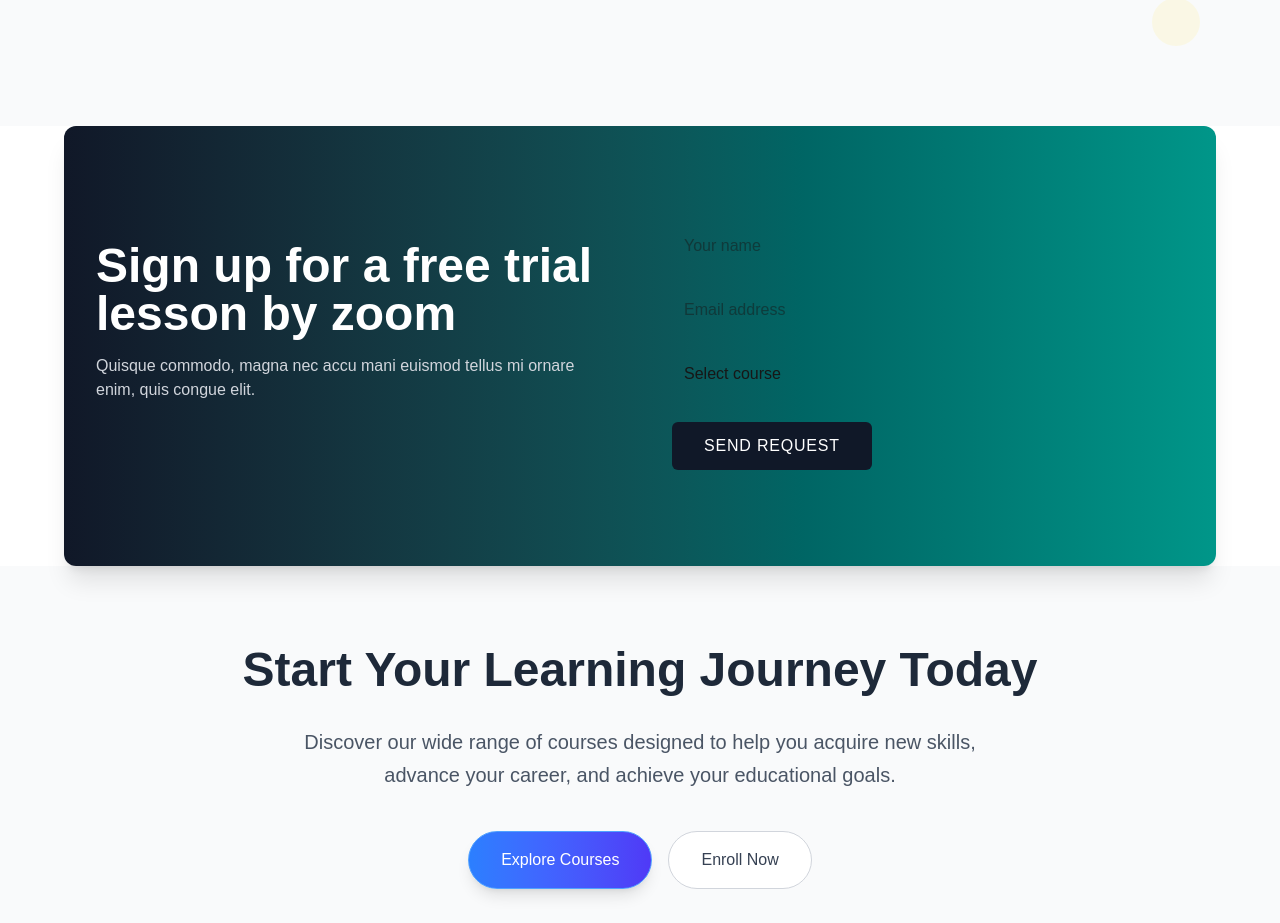
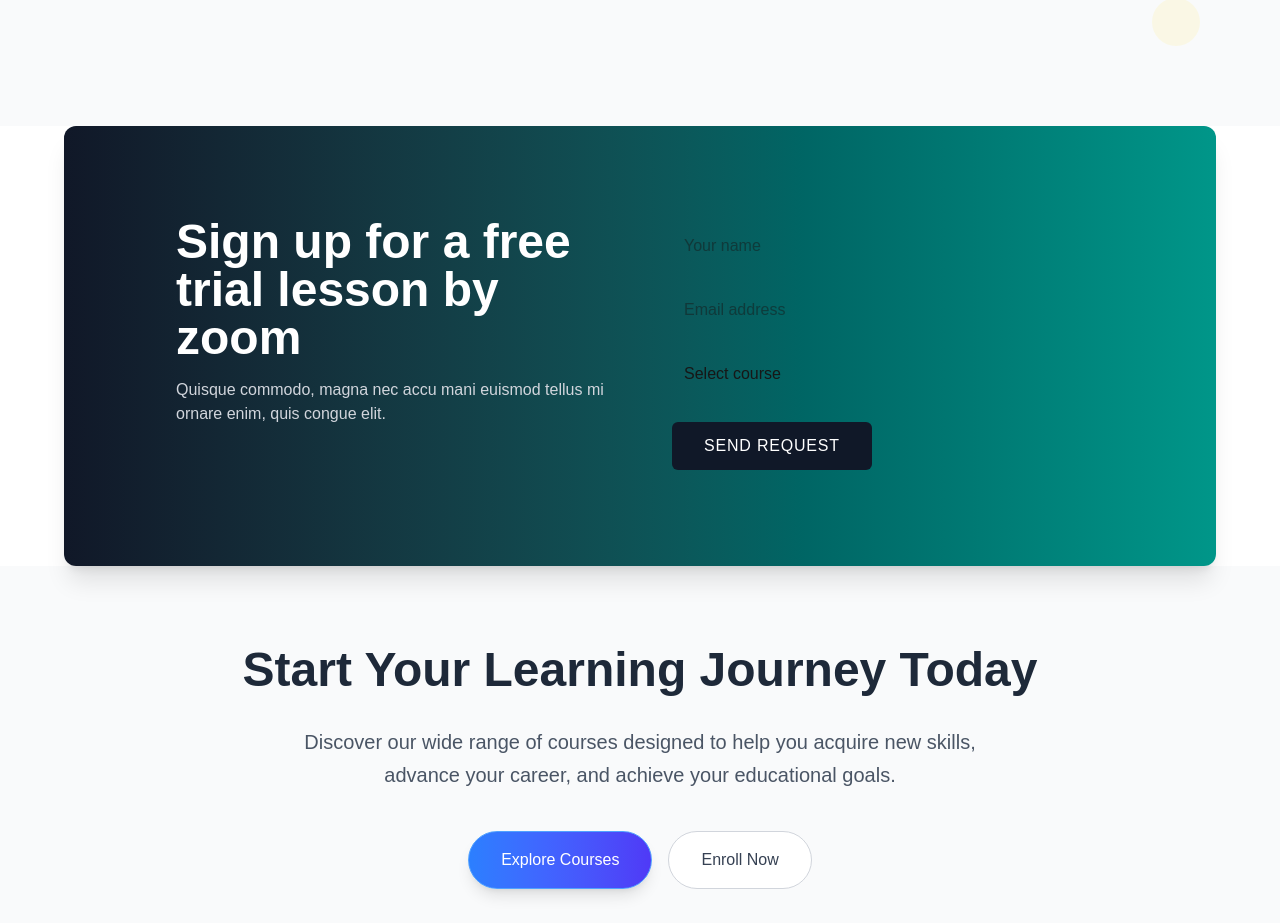
Before and after one commit to MoyasiGinko/iLearners-Hub, a Next.js app: page / in a window 1280 px wide. Shown: the part 2700-3623 px from the top of the page. Built offline with nearby package versions, Linux system fonts and the light colour scheme.

Commit message:
Update index.tsx

```diff
--- a/components/main/contact/index.tsx
+++ b/components/main/contact/index.tsx
@@ -35,7 +35,7 @@ const ContactSection: React.FC = () => {
   return (
     <div className="max-w-6xl  mx-auto relative z-10">
       <div className="bg-gradient-to-r  from-gray-900 to-teal-600 rounded-xl overflow-hidden shadow-xl">
-        <div className="flex flex-col md:flex-row">
+        <div className="flex flex-col px-2 md:px-20 md:flex-row">
           {/* Left Section */}
           <div className="p-8 max-h-full h-[440px] md:w-1/2 relative flex items-center">
             <div className="mb-6">
```
